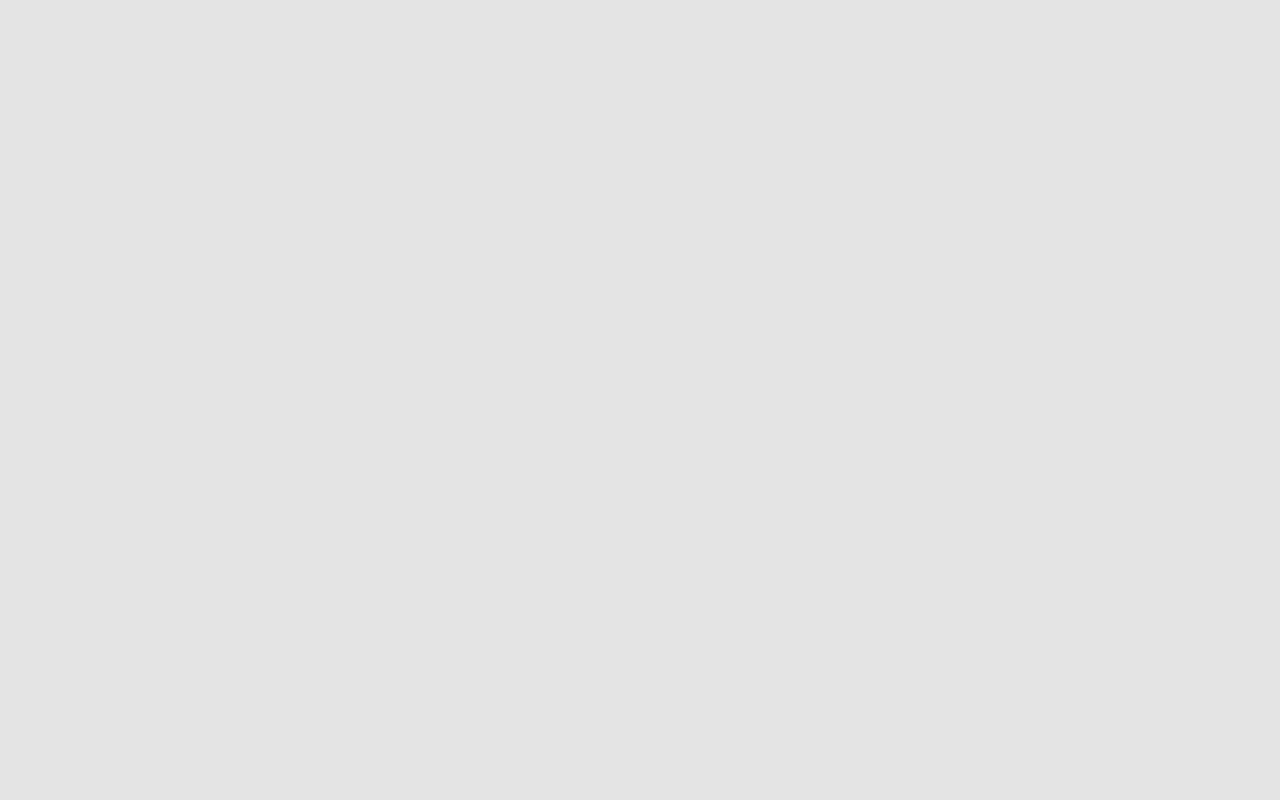
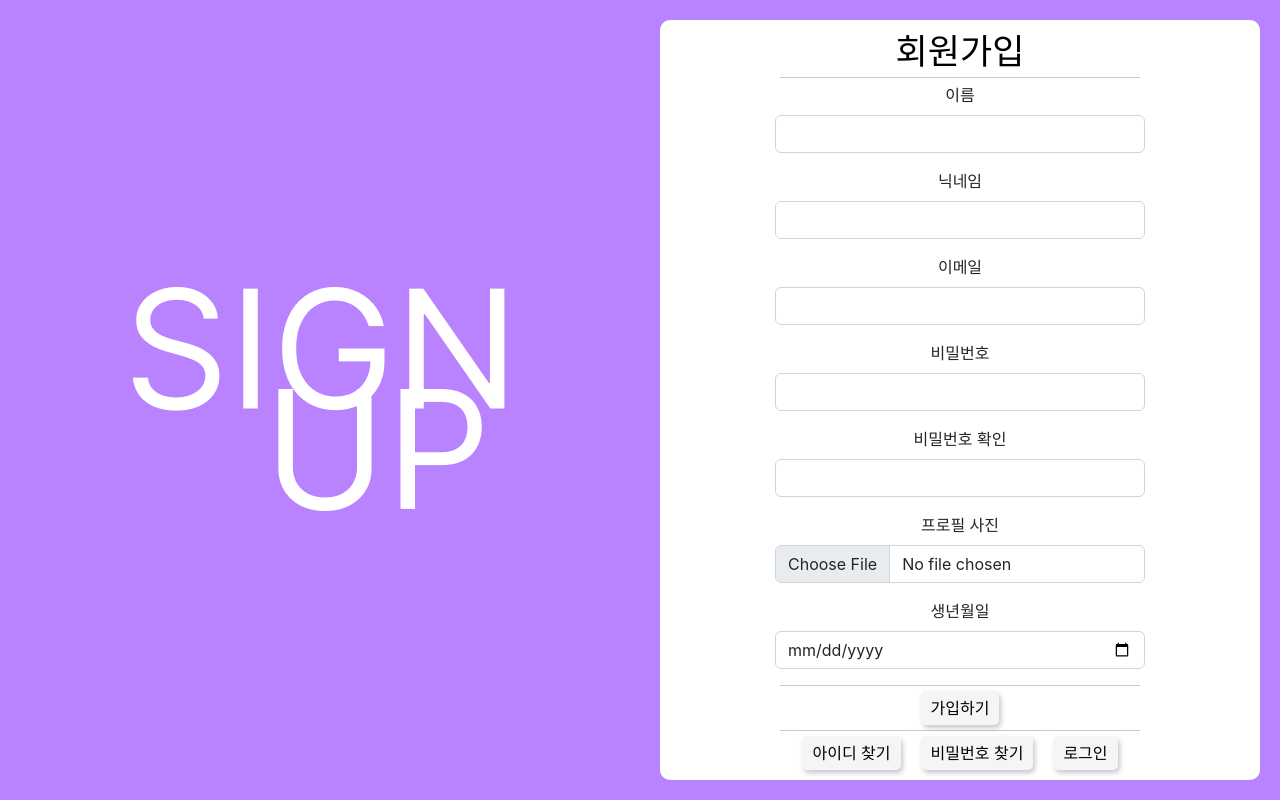
Before and after one commit to 2022OSS-Dev-Competition-ENG-Project/ENG_Web, a React (Create React App) app: page /signup in a window 1280 px wide. Built offline with nearby package versions, Linux system fonts and the light colour scheme.

Commit message:
[FEAT]회원가입UI구현

```diff
--- a/package.json
+++ b/package.json
@@ -12,6 +12,7 @@
     "react-dom": "^18.2.0",
     "react-router-dom": "^6.3.0",
     "react-scripts": "5.0.1",
+    "styled-components": "^5.3.5",
     "web-vitals": "^2.1.4"
   },
   "scripts": {
--- a/src/App.js
+++ b/src/App.js
@@ -1,15 +1,19 @@
 import './App.css';
 import React from 'react';
-import {Routes, Route, Link } from 'react-router-dom'
-import MainLog from './Pages/mainLog';
-
+import {Routes, Route } from 'react-router-dom'
+import MainLog from './Pages/MainLog';
+import SignUp from './Pages/SignUp';
+import FindID from './Pages/FindID';
+import FindPW from './Pages/FindPW';
 
 function App() {
   return (
     <div className="App">
       <Routes>
         <Route path='/' element={ <MainLog/>} exact />
-        <Route path="/signup" element={ <signUp/>} ></Route>
+        <Route path="/signup" element={<SignUp />}> </Route>
+        <Route path="/findid" element={<FindID />}> </Route>
+        <Route path="/findpw" element={<FindPW />}> </Route>
       </Routes>
 
     </div>
--- /dev/null
+++ b/src/Pages/FindID.js
@@ -0,0 +1,12 @@
+import React from 'react';
+
+function FindID() {
+  return(
+    <body>
+      <h1>아이디찾기</h1>
+    </body>
+  )
+
+}
+
+export default FindID;
--- /dev/null
+++ b/src/Pages/FindPW.js
@@ -0,0 +1,12 @@
+import React from 'react';
+
+function FindPW() {
+  return(
+    <body>
+      <h1>비밀번호찾기</h1>
+    </body>
+  )
+
+}
+
+export default FindPW;
--- a/src/Pages/mainLog.js
+++ b/src/Pages/mainLog.js
@@ -1,7 +1,10 @@
 import React from 'react';
 import styles from "../style/mainLog.module.css";
 import {Form, Button} from 'react-bootstrap';
-import {Routes, Route, Link, useNavigate} from 'react-router-dom'
+import {Routes, Route, useNavigate} from 'react-router-dom';
+import SignUp from './SignUp';
+import FindID from './FindID';
+import FindPW from './FindPW';
 
 function MainLog() {
 
@@ -10,7 +13,7 @@ function MainLog() {
 
     return (
       <body>
-        <header>
+        <header className={styles.MainLog}>
           <logo className={styles.logo}>
             <h1>!ENG?</h1><h3>for Manager</h3>
           </logo>
--- a/src/Pages/signUp.js
+++ b/src/Pages/signUp.js
@@ -1,45 +1,111 @@
 import React from 'react';
-import styles from "../style/mainLog.module.css";
 import {Form, Button} from 'react-bootstrap';
 import {Routes, Route, Link, useNavigate} from 'react-router-dom'
+import styled from 'styled-components';
 
-function signUp() {
+function SignUp() {
+    let navigate = useNavigate();
+    let Body = styled.div`
+      background : #B983FF;
+      width: 100vw;
+      height: 100vh;
+      `
 
+      let Container = styled.div`
+      width: 100vw;
+      height: 100vh;
+      display: flex;
+      justify-content: center;
+      align-items: center;
+      `
 
-  let navigate = useNavigate();
+      let Header = styled.div`
+        height: 100vh;
+        width: 50vw;
+        display: flex;
+        justify-content: center;
+        align-items: center;
+        background-color:  #B983FF;
+        margin: 0;
+        padding: 0;
+      `
 
+      let Box = styled.div`
+      background : white;
+      width: 600px;
+      height: auto;
+      padding: 10px;
+      border-radius: 10px;
+      display: flex;
+      justify-content: center;
+      align-items: center;
+      `
+
+      let H1 = styled.h1`
+      color: black;
+      font-size: 35px;
+      margin: 0;
+      padding: 0;
+      `
     return (
-      <body>
-        <header>
-          <logo className={styles.logo}>
-            <h1>!ENG?</h1><h3>for Manager</h3>
-          </logo>
-        </header>
-        <side className={styles.login}>
-          <Form>
-              <h3>Login</h3><hr></hr>
-              <Form.Group className="mb-3" controlId="formBasicEmail">
-                <Form.Label>ID</Form.Label>
-                <Form.Control type="email" placeholder="Enter your Email" />
-              </Form.Group>
+      <Body>
+        <Container>
+          <Header>
+            <img alt="signup" src={process.env.PUBLIC_URL + '/img/signup.png'}></img>
+          </Header>
+          <Box>
+            <Form>
+              <H1>회원가입</H1>
+              <hr></hr>
+              <Form.Group className="mb-3" controlId="formBasicName">
+                  <Form.Label>이름</Form.Label>
+                  <Form.Control type="text"/>
+                </Form.Group>
 
-              <Form.Group className="mb-3" controlId="formBasicPassword">
-                <Form.Label>Password</Form.Label>
-                <Form.Control type="password" placeholder="Password" />
-              </Form.Group>
+                <Form.Group className="mb-3" controlId="formBasicNickname">
+                  <Form.Label>닉네임</Form.Label>
+                  <Form.Control type="text" />
+                </Form.Group>
 
-              <Button variant="primary" type="submit">
-                LOGIN
-              </Button>
+                <Form.Group className="mb-3" controlId="formBasicEmail">
+                  <Form.Label>이메일</Form.Label>
+                  <Form.Control type="email"/>
+                </Form.Group>
+
+                <Form.Group className="mb-3" controlId="formBasicPW">
+                  <Form.Label>비밀번호</Form.Label>
+                  <Form.Control type="password"/>
+                </Form.Group>
+
+                <Form.Group className="mb-3" controlId="formBasicConfirmPW">
+                  <Form.Label>비밀번호 확인</Form.Label>
+                  <Form.Control type="password" />
+                </Form.Group>
+
+                <Form.Group controlId="formFile" className="mb-3">
+                  <Form.Label>프로필 사진</Form.Label>
+                  <Form.Control type="file" />
+                </Form.Group>
+
+                <Form.Group className="mb-3" controlId="formBasicBirth">
+                  <Form.Label>생년월일</Form.Label>
+                  <Form.Control type="date" />
+                </Form.Group>
+               <hr></hr>
+               <button className="signin" type="submit">
+                가입하기
+               </button>
               <hr></hr>
-              <Button onClick={()=> {navigate('/findid')}}>아이디 찾기</Button>
-              <Button onClick={()=> {navigate('/findpw')}}>비밀번호 찾기</Button>
-              <Button onClick={()=> {navigate('/signup')}}>회원가입</Button>
-          </Form>
-        </side>
-      </body>
+                <button onClick={()=> {navigate('/findid')}}>아이디 찾기</button>
+                <button onClick={()=> {navigate('/findpw')}}>비밀번호 찾기</button>
+                <button onClick={()=> {navigate('/')}}>로그인</button>
+            </Form>
+          </Box>
+
+        </Container>
+      </Body>
     )
   }
 
 
-export default signUp;
+export default SignUp;
--- a/src/style/mainLog.module.css
+++ b/src/style/mainLog.module.css
@@ -3,7 +3,7 @@ body {
   margin: 0;
   padding: 0;
 }
-header {
+.MainLog {
   height: 100vh;
   width: 53vw;
   display: flex;
@@ -46,9 +46,15 @@ h3 {
   width: 50px;
   height: 50px;
 }
+hr{
+  padding: 0;
+  margin: 5px;
+}
 button {
+  background-color:#F5F5F5;
   margin: 0 10px 0 10px;
-  border-radius: 10px;
+  border-radius: 5px;
   padding: 5px 10px;
   border-style: none;
+  box-shadow: 2px 3px 5px 0px #cac6ce;
 }
```
Also changed, not shown: public/img/signup.png (added), 1 other file (tests, documents, lock files or other folders).
